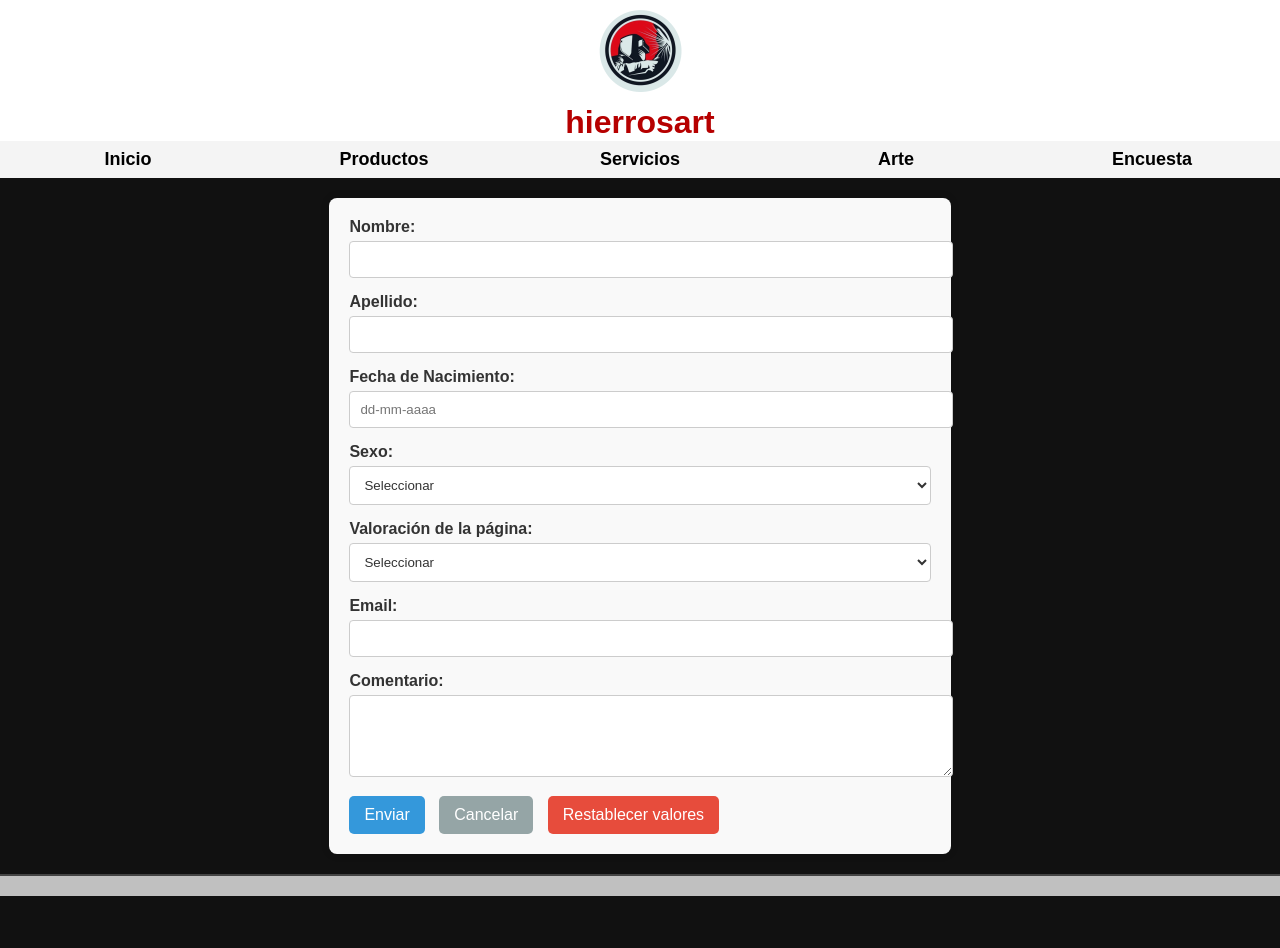
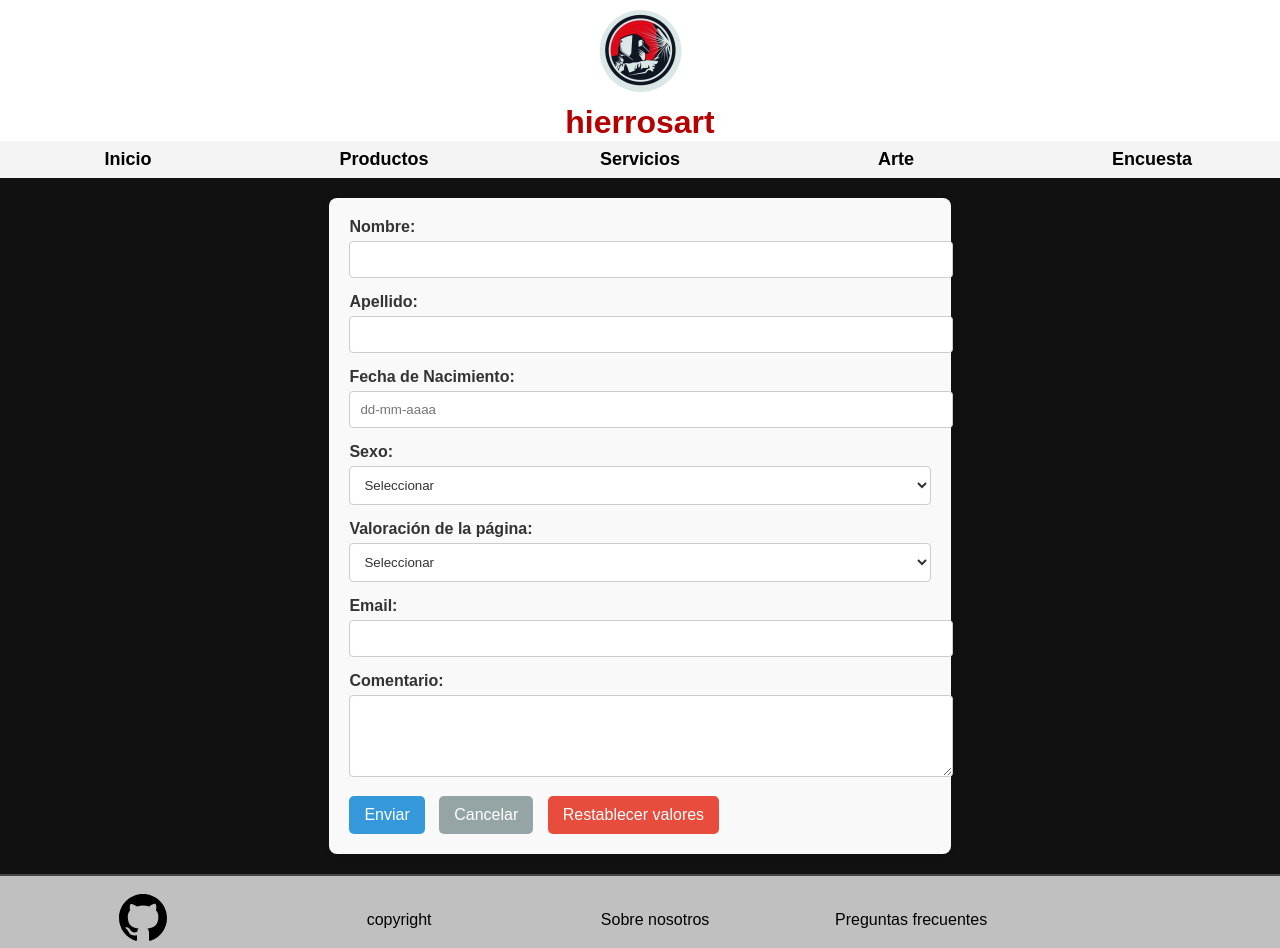
Before and after one commit to rocoide/herreria, a plain HTML site: page encuesta.html in a window 1280 px wide. Before the commit the page ends 896 px from the top, so only its background shows below. Drawn offline with Linux system fonts and the light colour scheme.

Commit message:
cambios de emil y la encuesta

```diff
--- a/encuesta.html
+++ b/encuesta.html
@@ -66,7 +66,22 @@
         </form>
     </main>
     <footer class="footer">
-        <!-- Tu contenido de footer aquí -->
+        <div class="footer-div">
+            <a href="https://github.com/rocoide" class="footer-enlace">
+                <svg aria-hidden="true" height="24" viewBox="0 0 16 16" version="1.1" width="24" data-view-component="true" id="github">
+                    <path d="M8 0c4.42 0 8 3.58 8 8a8.013 8.013 0 0 1-5.45 7.59c-.4.08-.55-.17-.55-.38 0-.27.01-1.13.01-2.2 0-.75-.25-1.23-.54-1.48 1.78-.2 3.65-.88 3.65-3.95 0-.88-.31-1.59-.82-2.15.08-.2.36-1.02-.08-2.12 0 0-.67-.22-2.2.82-.64-.18-1.32-.27-2-.27-.68 0-1.36.09-2 .27-1.53-1.03-2.2-.82-2.2-.82-.44 1.1-.16 1.92-.08 2.12-.51.56-.82 1.28-.82 2.15 0 3.06 1.86 3.75 3.64 3.95-.23.2-.44.55-.51 1.07-.46.21-1.61.55-2.33-.66-.15-.24-.6-.83-1.23-.82-.67.01-.27.38.01.53.34.19.73.9.82 1.13.16.45.68 1.31 2.69.94 0 .67.01 1.3.01 1.49 0 .21-.15.45-.55.38A7.995 7.995 0 0 1 0 8c0-4.42 3.58-8 8-8Z"></path>
+                </svg>
+            </a>
+            <a href="#" class="footer-enlace">
+                copyright
+            </a>
+            <a href="#" class="footer-enlace">
+                Sobre nosotros
+            </a>
+            <a href="#" class="footer-enlace">
+                Preguntas frecuentes
+            </a>
+        </div>
     </footer>
 </body>
 </html>
```
Also changed, not shown: arte.html (+1 -1 lines), index.html (+1 -1 lines), productos.html (+1 -1 lines), servicios.html (+1 -1 lines), t.txt.
